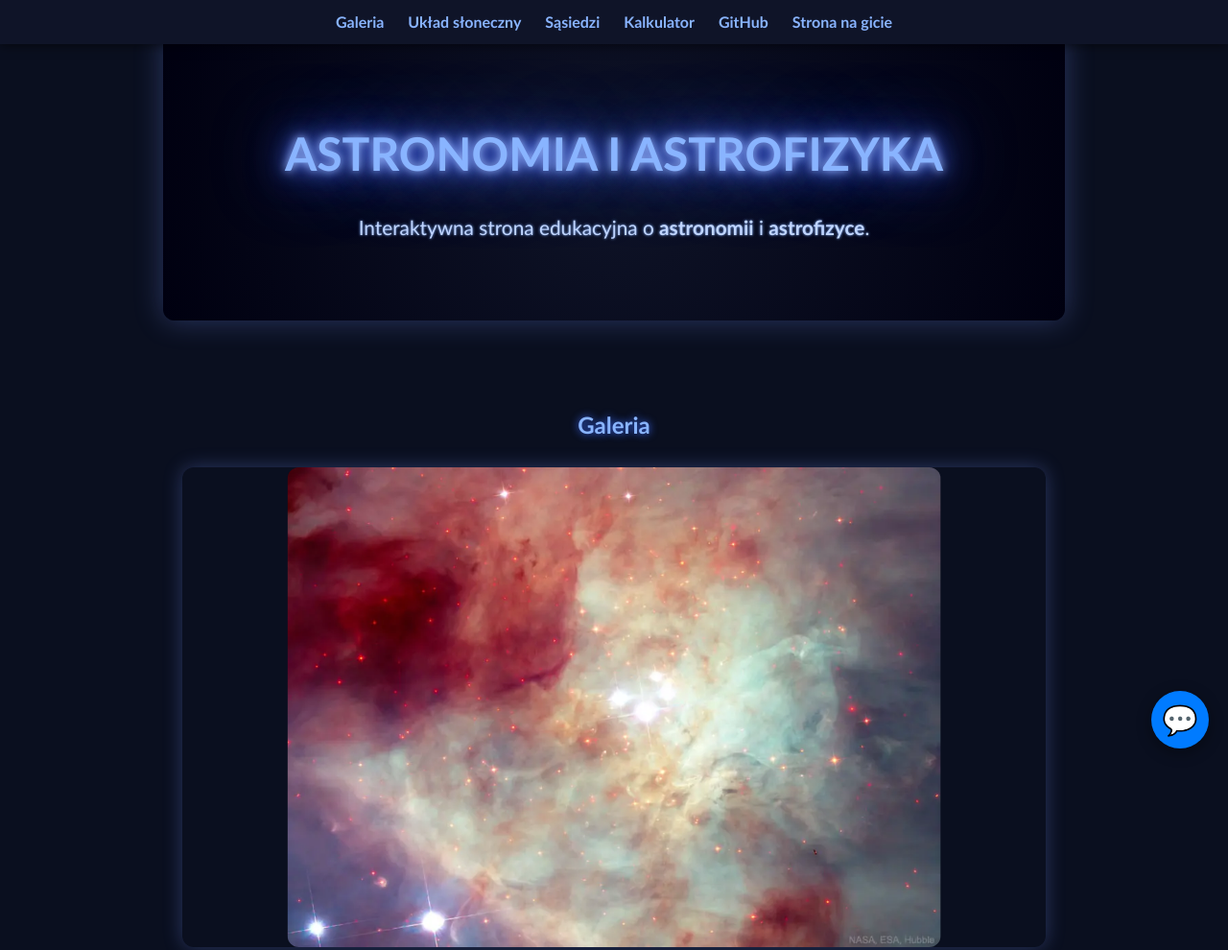
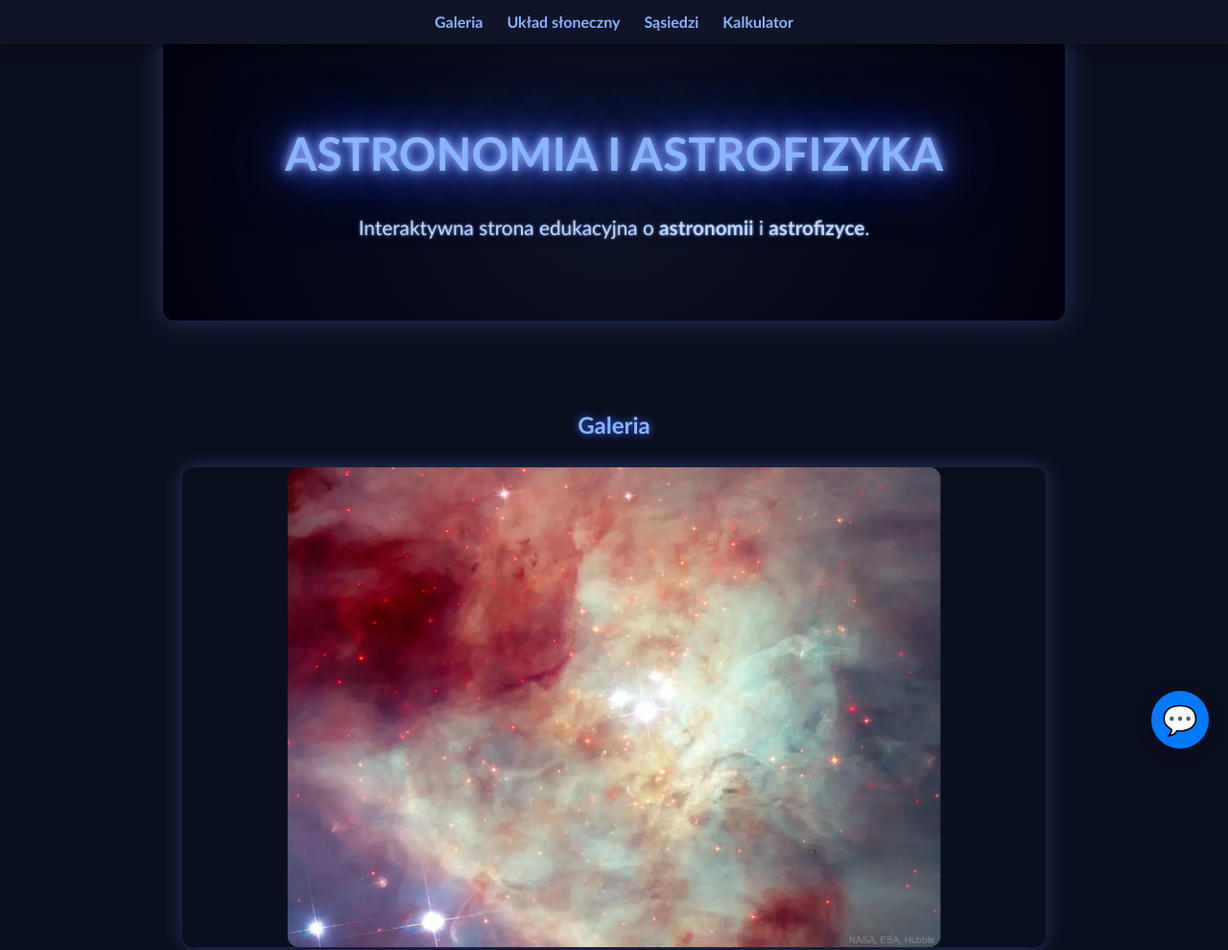
Before and after one commit to BadLogic99/OSI-project, a plain HTML site: page index.html in a window 1280 px wide. Shown: the top 990 px of the page at 96% size. Drawn offline with Linux system fonts and the light colour scheme.

Commit message:
Aktualizacja strony i chatbota

```diff
--- a/index.html
+++ b/index.html
@@ -39,8 +39,6 @@
         <li><a href="#planety">Układ słoneczny</a></li>
         <li><a href="#sasiedzi">Sąsiedzi</a></li>
         <li><a href="#kalkulator">Kalkulator</a></li>
-        <li><a href="https://github.com/BadLogic99">GitHub</a></li>
-        <li><a href="https://badlogic99.github.io/OSI-project/">Strona na gicie</a></li>
     </ul>
 </nav>
 
```
